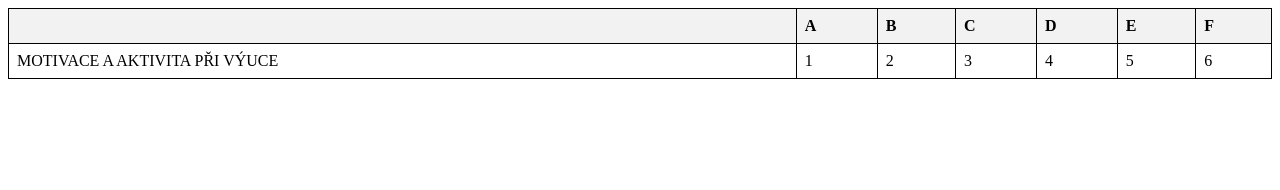
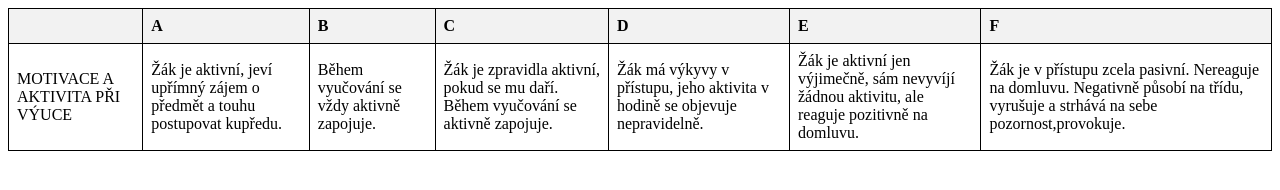
Before and after one commit to IvoJedlicka/bakalka2, a plain HTML site: page index.html in a window 1280 px wide. Drawn offline with Linux system fonts and the light colour scheme.

Commit message:
Update index.html

```diff
--- a/index.html
+++ b/index.html
@@ -19,12 +19,12 @@
         </tr>
         <tr>
             <td>MOTIVACE A AKTIVITA PŘI VÝUCE</td>
-            <td>1</td>
-            <td>2</td>
-            <td>3</td>
-            <td>4</td>
-            <td>5</td>
-            <td>6</td>
+            <td>Žák je aktivní, jeví upřímný zájem o předmět a touhu postupovat kupředu.</td>
+            <td>Během vyučování se vždy aktivně zapojuje.</td>
+            <td>Žák je zpravidla aktivní, pokud se mu daří. Během vyučování se aktivně zapojuje.</td>
+            <td>Žák má výkyvy v přístupu, jeho aktivita v hodině se objevuje nepravidelně.</td>
+            <td>Žák je aktivní jen výjimečně, sám nevyvíjí žádnou aktivitu, ale reaguje pozitivně na domluvu.</td>
+            <td>Žák je v přístupu zcela pasivní. Nereaguje na domluvu. Negativně působí na třídu, vyrušuje a strhává na sebe pozornost,provokuje.</td>
         </tr>
     </table>
     <div id="prumer"></div>
```
